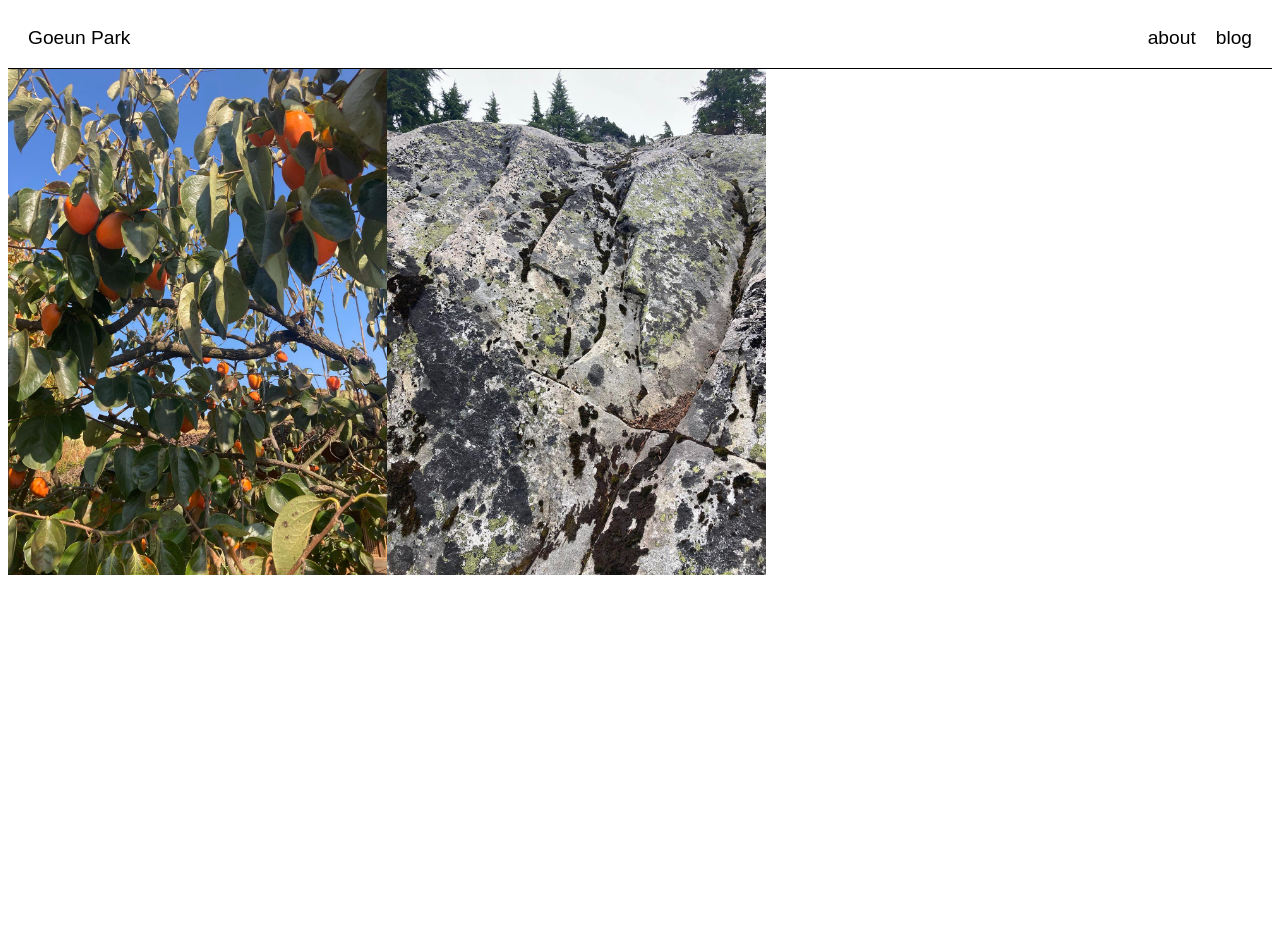
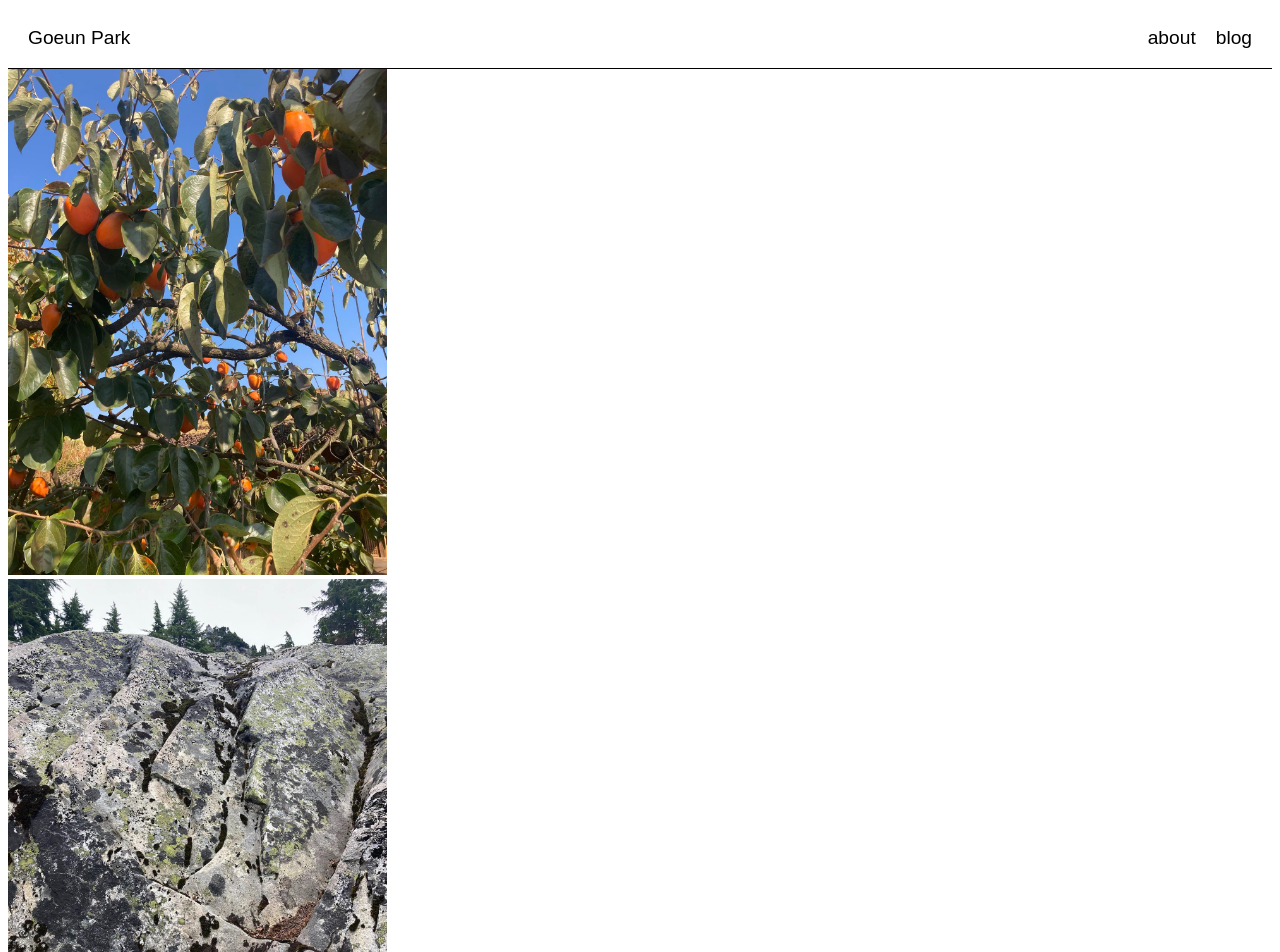
Before and after one commit to goeunpark/personal-site, a Next.js app: page / in a window 1280 px wide. Shown: the top 952 px of the page. Before the commit the page ends 800 px from the top, so only its background shows below. Built offline with nearby package versions, Linux system fonts and the light colour scheme.

Commit message:
home page responsiveness

```diff
--- a/src/pages/index.tsx
+++ b/src/pages/index.tsx
@@ -22,6 +22,7 @@ const Home: NextPage = () => {
         </Head>
 
         <div className="home-page">
+          <div className="home-left">
             <Image
               className="landing-pic"
               src="/persimmons.jpeg"
@@ -29,6 +30,8 @@ const Home: NextPage = () => {
               width="379"
               height="506"
             />
+          </div>
+          <div className="home-right">
             <Image
               className="landing-pic"
               src="/rocks.jpeg"
@@ -36,6 +39,7 @@ const Home: NextPage = () => {
               width="379"
               height="506"
             />
+          </div>
         </div>
       </Layout>
     </>
--- a/src/styles/globals.scss
+++ b/src/styles/globals.scss
@@ -11,13 +11,11 @@ body {
 
 .home-page {
   text-align: center;
-  display: flex;
-  justify-content: space-evenly;
 }
 
 .landing-pic {
-  margin: 50px;
   border: 1px black solid;
+  margin-bottom: 16px;
 }
 
 .page-content a {
@@ -44,3 +42,14 @@ body {
     width: 520px;
   }
 }
+
+@media only screen and (min-width: 1000px) {
+  .home-page {
+      display: flex;
+      justify-content: space-evenly;
+  }
+
+  .landing-pic {
+      margin: 50px;
+  }
+}
```
Lines whose indentation alone changed are shown as unchanged.
